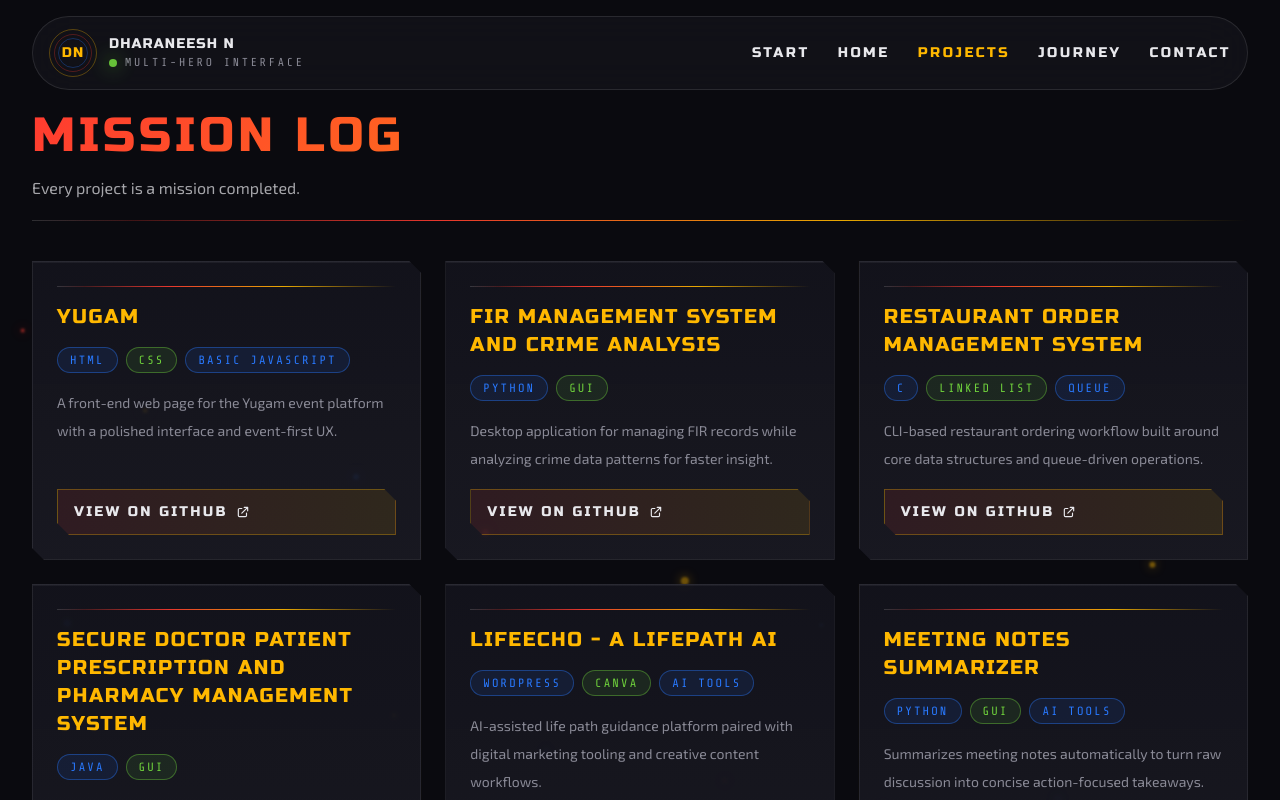
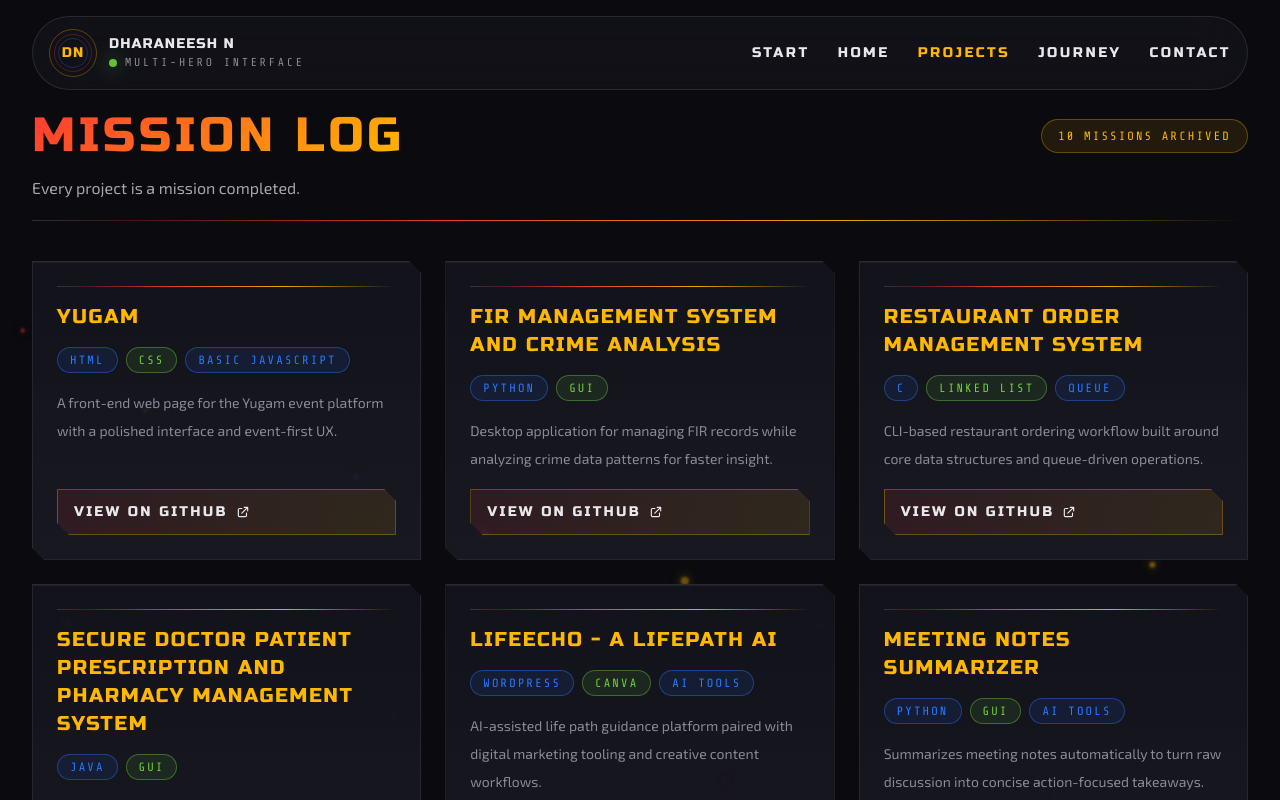
Before and after one commit to Dharaneesh30/Personal-Portfolio, a React (Vite) app: page /projects in a window 1280 px wide. Shown: the top 800 px of the page. Built offline with nearby package versions, Linux system fonts and the light colour scheme.

Commit message:
feat: build projects page with mission log cards

```diff
--- a/src/pages/ProjectsPage.jsx
+++ b/src/pages/ProjectsPage.jsx
@@ -81,7 +81,12 @@ export default function ProjectsPage() {
           viewport={{ once: true }}
           className="mb-10"
         >
-          <p className="hero-heading gradient-text text-4xl sm:text-5xl">Mission Log</p>
+          <div className="flex flex-wrap items-center justify-between gap-4">
+            <p className="hero-heading gradient-text text-4xl sm:text-5xl">Mission Log</p>
+            <span className="rounded-full border border-gold/30 bg-gold/10 px-4 py-2 font-mono text-xs uppercase tracking-[0.18em] text-gold">
+              10 missions archived
+            </span>
+          </div>
           <p className="mt-4 text-text/70">Every project is a mission completed.</p>
           <div className="mt-5 power-line" />
         </motion.div>
```
